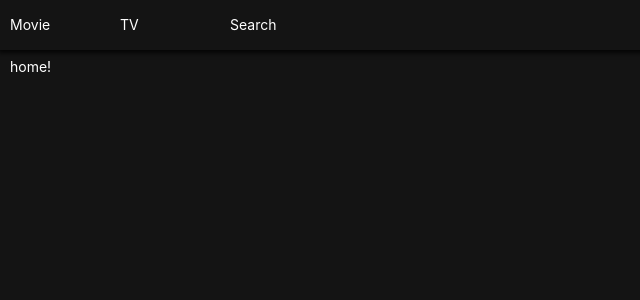
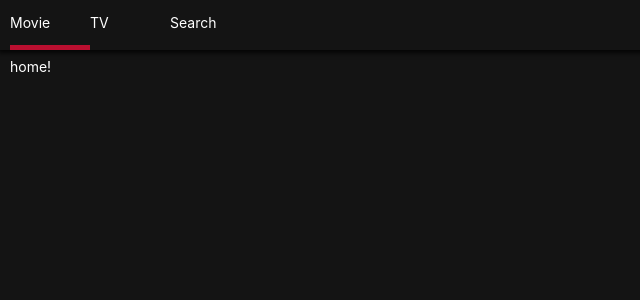
Before and after one commit to shyunju7/my-movie-app, a React (Create React App) app in the folder my-movie-app/: page / in a window 1280 px wide. Shown: the top 300 px of the page, without its empty margins (0-640 px from the left). Built offline with nearby package versions, Linux system fonts and the light colour scheme.

Commit message:
add withRouter

```diff
--- a/my-movie-app/src/Components/Header/index.js
+++ b/my-movie-app/src/Components/Header/index.js
@@ -1,22 +1,19 @@
 import React from "react";
 import { HeaderContainer, Item, List } from "./style";
-import { Link } from "react-router-dom";
-const Header = () => {
-  return (
+import { Link, withRouter } from "react-router-dom";
+
+export default withRouter(({ location: { pathname } }) => (
   <HeaderContainer>
     <List>
-        <Item>
+      <Item current={pathname === "/"}>
         <Link to="/">Movie</Link>
       </Item>
-        <Item>
+      <Item current={pathname === "/tv"}>
         <Link to="/tv">TV</Link>
       </Item>
-        <Item>
+      <Item current={pathname === "/search"}>
         <Link to="/search">Search</Link>
       </Item>
     </List>
   </HeaderContainer>
-  );
-};
-
-export default Header;
+));
--- a/my-movie-app/src/Components/Header/style.js
+++ b/my-movie-app/src/Components/Header/style.js
@@ -17,15 +17,23 @@
 
 export const List = styled.ul`
   display: flex;
+  text-align: center;
 `;
 
 export const Item = styled.li`
-  width: 100px;
-  &:not(last-child) {
-    margin-right: 10px;
-  }
+  width: 80px;
+  height: 50px;
+  display: flex;
+  align-items: center;
+  border-bottom: 5px solid
+    ${(props) => (props.current ? "#BA0F30" : "transparent")};
+
+  transition: 0.5s ease-in-out;
+
+  margin: 0 auto;
+
   &:hover {
-    font-size: 20px;
+    font-size: 18px;
   }
 `;
 
```
Lines whose indentation alone changed are shown as unchanged.
